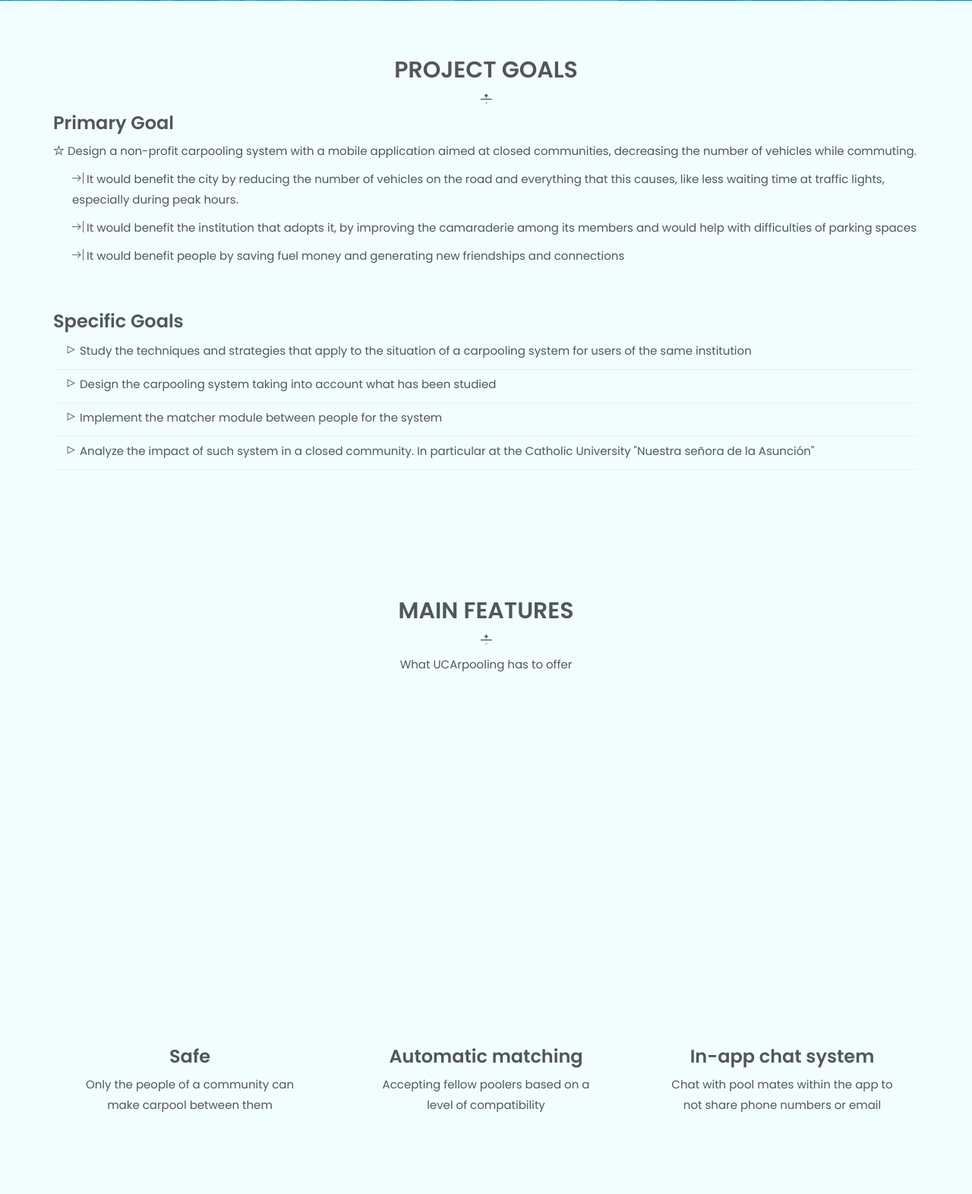
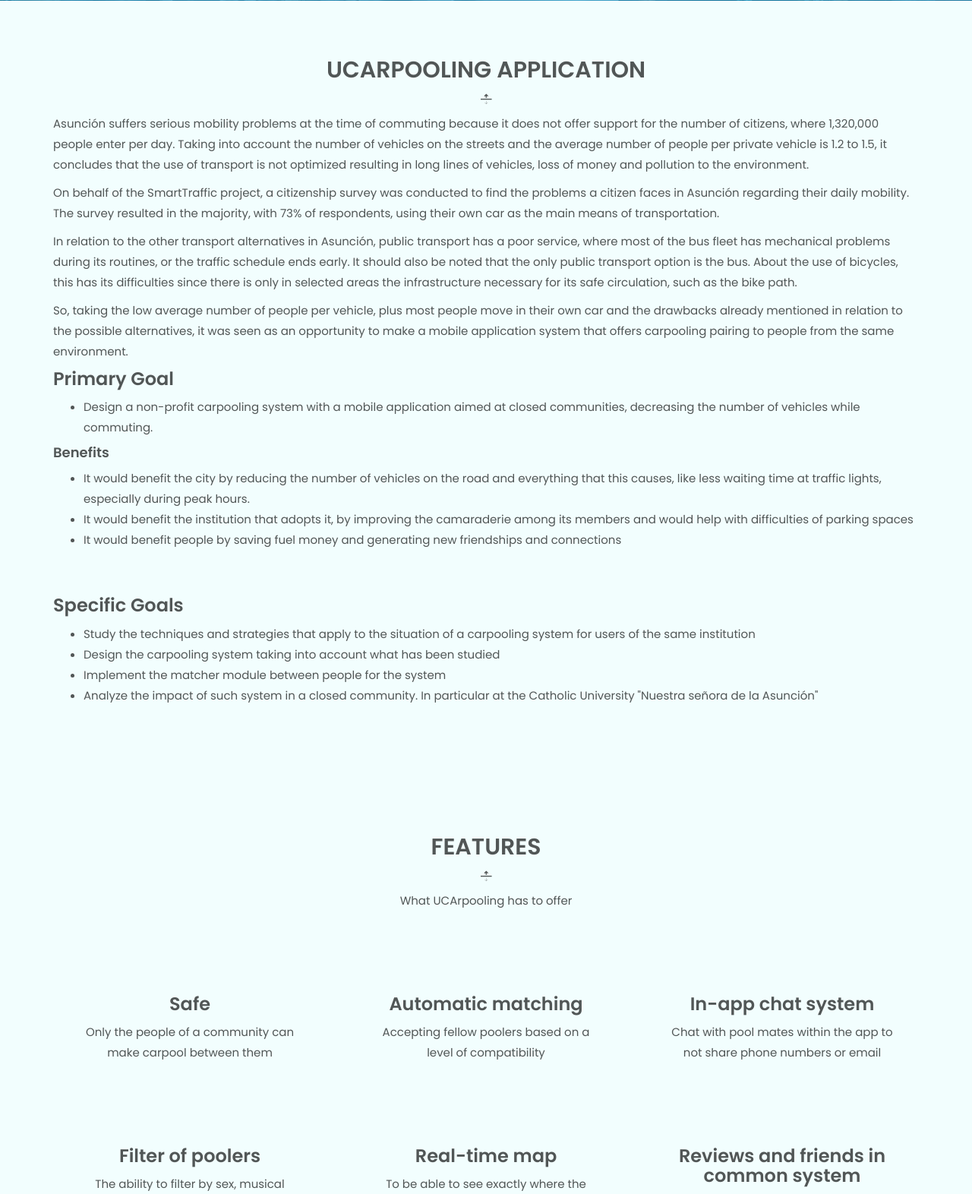
Before and after one commit to SmartTrafficPY/Smarttraffic-Webpage, a Django app: template smwebsite/templates/ucarpooling/index.html in a window 1280 px wide. Shown: the part 399-1971 px from the top of the page at 76% size. Run offline with Django 3.2, Linux system fonts and the light colour scheme; the template is opened without the code that fills it, so the values that code supplies are empty; some libraries are stand-ins or nearby versions.

Commit message:
ucarpooling-ui-changes

```diff
--- a/smwebsite/templates/ucarpooling/index.html
+++ b/smwebsite/templates/ucarpooling/index.html
@@ -105,21 +105,46 @@
                 <div class="col-xs-12">
                     <div class="section-title">
                         <div class="text-center">
-                            <h2>{% trans 'Project Goals' %}</h2>
+                            <h2>{% trans 'UCArpooling Application' %}</h2>
                         </div>
+                        <p>
+                            {% trans 'Asunción suffers serious mobility problems at the time of commuting because it does not offer support for the number of citizens, where 1,320,000 people enter per day. Taking into account the number of vehicles on the streets and the average number of people per private vehicle is 1.2 to 1.5, it concludes that the use of transport is not optimized resulting in long lines of vehicles, loss of money and pollution to the environment.' %}
+                        </p>
+                        <p>
+                            {% trans 'On behalf of the SmartTraffic project, a citizenship survey was conducted to find the problems a citizen faces in Asunción regarding their daily mobility. The survey resulted in the majority, with 73% of respondents, using their own car as the main means of transportation.' %}
+                        </p>
+                        <p>
+                            {% trans 'In relation to the other transport alternatives in Asunción, public transport has a poor service, where most of the bus fleet has mechanical problems during its routines, or the traffic schedule ends early. It should also be noted that the only public transport option is the bus. About the use of bicycles, this has its difficulties since there is only in selected areas the infrastructure necessary for its safe circulation, such as the bike path.' %}
+                        </p>
+                        <p>
+                            {% trans 'So, taking the low average number of people per vehicle, plus most people move in their own car and the drawbacks already mentioned in relation to the possible alternatives, it was seen as an opportunity to make a mobile application system that offers carpooling pairing to people from the same environment.' %}
+                        </p>
                         <h3>{% trans 'Primary Goal' %}</h3>
-                        <p><i class="ti-star"></i>
-                            {% trans 'Design a non-profit carpooling system with a mobile application aimed at closed communities, decreasing the number of vehicles while commuting.' %}
-                        </p>
-                        <p class="definition"><i class="ti-shift-right"></i>
-                            {% trans 'It would benefit the city by reducing the number of vehicles on the road and everything that this causes, like less waiting time at traffic lights, especially during peak hours.' %}
-                        </p>
-                        <p class="definition"><i class="ti-shift-right"></i>
-                            {% trans 'It would benefit the institution that adopts it, by improving the camaraderie among its members and would help with difficulties of parking spaces' %}
-                        </p>
-                        <p class="definition"><i class="ti-shift-right"></i>
-                            {% trans 'It would benefit people by saving fuel money and generating new friendships and connections' %}
-                        </p>
+                        <ul>
+                            <li>
+                                <p>
+                                    {% trans 'Design a non-profit carpooling system with a mobile application aimed at closed communities, decreasing the number of vehicles while commuting.' %}
+                                </p>
+                            </li>
+                        </ul>
+                        <h4>{% trans 'Benefits' %}</h4>
+                        <ul>
+                            <li>
+
+                                    {% trans 'It would benefit the city by reducing the number of vehicles on the road and everything that this causes, like less waiting time at traffic lights, especially during peak hours.' %}
+
+                            </li>
+                            <li>
+
+                                    {% trans 'It would benefit the institution that adopts it, by improving the camaraderie among its members and would help with difficulties of parking spaces' %}
+
+                            </li>
+                            <li>
+
+                                    {% trans 'It would benefit people by saving fuel money and generating new friendships and connections' %}
+
+                            </li>
+                        </ul>
                     </div>
                 </div>
             </div>
@@ -127,26 +152,20 @@
                 <div class="col-xs-12">
                     <h3>{% trans 'Specific Goals' %}</h3>
                     <div class="panel-group" id="accordion">
-                        <div class="panel">
-                            <p class="specific-goal"><i class="ti-control-play"></i>
+                        <ul>
+                            <li>
                                 {% trans 'Study the techniques and strategies that apply to the situation of a carpooling system for users of the same institution' %}
-                            </p>
-                        </div>
-                        <div class="panel">
-                            <p class="specific-goal"><i class="ti-control-play"></i>
+                            </li>
+                            <li>
                                 {% trans 'Design the carpooling system taking into account what has been studied' %}
-                            </p>
-                        </div>
-                        <div class="panel">
-                            <p class="specific-goal"><i class="ti-control-play"></i>
+                            </li>
+                            <li>
                                 {% trans 'Implement the matcher module between people for the system' %}
-                            </p>
-                        </div>
-                        <div class="panel">
-                            <p class="specific-goal"><i class="ti-control-play"></i>
+                            </li>
+                            <li>
                                 {% trans 'Analyze the impact of such system in a closed community. In particular at the Catholic University "Nuestra señora de la Asunción"' %}
-                            </p>
-                        </div>
+                            </li>
+                        </ul>
                     </div>
                 </div>
             </div>
@@ -161,7 +180,7 @@
             <div class="row">
                 <div class="col-xs-12 col-sm-6 col-sm-offset-3 text-center">
                     <div class="section-title">
-                        <h2>{% trans 'Main features' %}</h2>
+                        <h2>{% trans 'Features' %}</h2>
                         <p>{% trans 'What UCArpooling has to offer' %} </p>
                     </div>
                 </div>
@@ -169,54 +188,36 @@
             <div class="row">
                 <div class="col-xs-12 col-sm-6 col-md-4">
                     <div class="box">
-                        <div class="box-screenshot">
-                            <!-- <img src="{% static 'smwebsite/images/ucarpooling/screenshot-ucarpooling.png' %}" alt=""> -->
-                        </div>
                         <h3>{% trans 'Safe' %}</h3>
                         <p>{% trans 'Only the people of a community can make carpool between them' %}</p>
                     </div>
                 </div>
                 <div class="col-xs-12 col-sm-6 col-md-4">
                     <div class="box">
-                        <div class="box-screenshot">
-                            <!-- <img src="{% static 'smwebsite/images/ucarpooling/screenshot-ucarpooling.png' %}" alt=""> -->
-                        </div>
                         <h3>{% trans 'Automatic matching' %}</h3>
                         <p>{% trans 'Accepting fellow poolers based on a level of compatibility' %}</p>
                     </div>
                 </div>
                 <div class="col-xs-12 col-sm-6 col-md-4">
                     <div class="box">
-                        <div class="box-screenshot">
-                            <!-- <img src="{% static 'smwebsite/images/ucarpooling/screenshot-ucarpooling.png' %}" alt=""> -->
-                        </div>
                         <h3>{% trans 'In-app chat system' %}</h3>
                         <p>{% trans 'Chat with pool mates within the app to not share phone numbers or email' %}</p>
                     </div>
                 </div>
                 <div class="col-xs-12 col-sm-6 col-md-4">
                     <div class="box">
-                        <div class="box-screenshot">
-                            <!-- <img src="{% static 'smwebsite/images/ucarpooling/screenshot-ucarpooling.png' %}" alt=""> -->
-                        </div>
                         <h3>{% trans 'Filter of poolers' %}</h3>
                         <p>{% trans 'The ability to filter by sex, musical tastes, level of eloquence, smoker' %}</p>
                     </div>
                 </div>
                 <div class="col-xs-12 col-sm-6 col-md-4">
                     <div class="box">
-                        <div class="box-screenshot">
-                            <!-- <img src="{% static 'smwebsite/images/ucarpooling/screenshot-ucarpooling.png' %}" alt=""> -->
-                        </div>
                         <h3>{% trans 'Real-time map' %}</h3>
                         <p>{% trans 'To be able to see exactly where the fellow poolers are' %}</p>
                     </div>
                 </div>
                 <div class="col-xs-12 col-sm-6 col-md-4">
                     <div class="box">
-                        <div class="box-screenshot">
-                            <!-- <img src="{% static 'smwebsite/images/ucarpooling/screenshot-ucarpooling.png' %}" alt=""> -->
-                        </div>
                         <h3>{% trans 'Reviews and friends in common system' %}</h3>
                         <p>{% trans 'The ability to have the necessary information to accept or reject a carpool' %} </p>
                     </div>
@@ -240,11 +241,11 @@
             <div class="row">
                 <div class="col-xs-6">
                     <div class="price-table">
-                        <h3 class="text-uppercase price-title">Front end</h3>
+                        <h3 class="text-uppercase price-title">{% trans 'Client' %}</h3>
                         <hr>
                         <ul class="list-unstyled">
 <!--                            <li><strong class="amount">$ <span class="big">20</span></strong>/Month</li>-->
-                            <li>Android</li>
+                            <li>{% trans 'The consumer of back-end services. All source code for such application can be found on Github' %}</li>
 <!--                            <li>2 Subdomains</li>-->
 <!--                            <li>5 Email Accounts</li>-->
 <!--                            <li>Webmail Support</li>-->
@@ -260,7 +261,7 @@
                         <hr>
                         <ul class="list-unstyled">
 <!--                            <li><strong class="amount">$ <span class="big">59</span></strong>/Month</li>-->
-                            <li>Django</li>
+                            <li>{% trans 'Django 2.2.3 is used as an API server providing all the necessary functions. All source code for such a server can be found on Github' %}</li>
 <!--                            <li>2 Subdomains</li>-->
 <!--                            <li>5 Email Accounts</li>-->
 <!--                            <li>Webmail Support</li>-->
```
Also changed, not shown: smwebsite/locale/es/LC_MESSAGES/django.po, smwebsite/locale/it/LC_MESSAGES/django.po, 2 other files.
